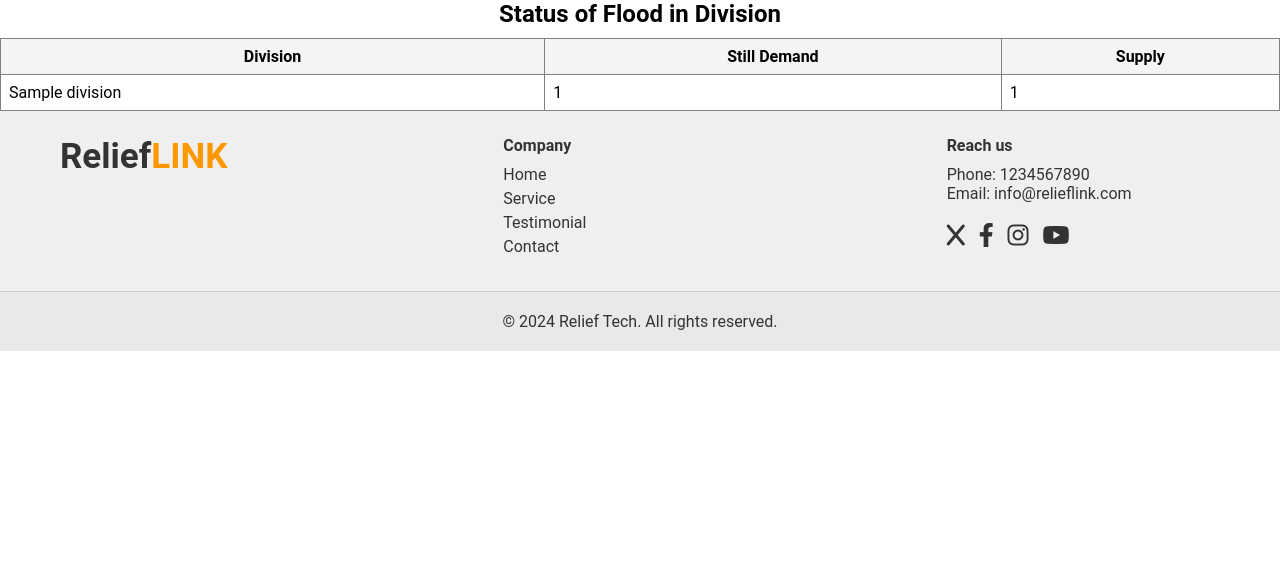
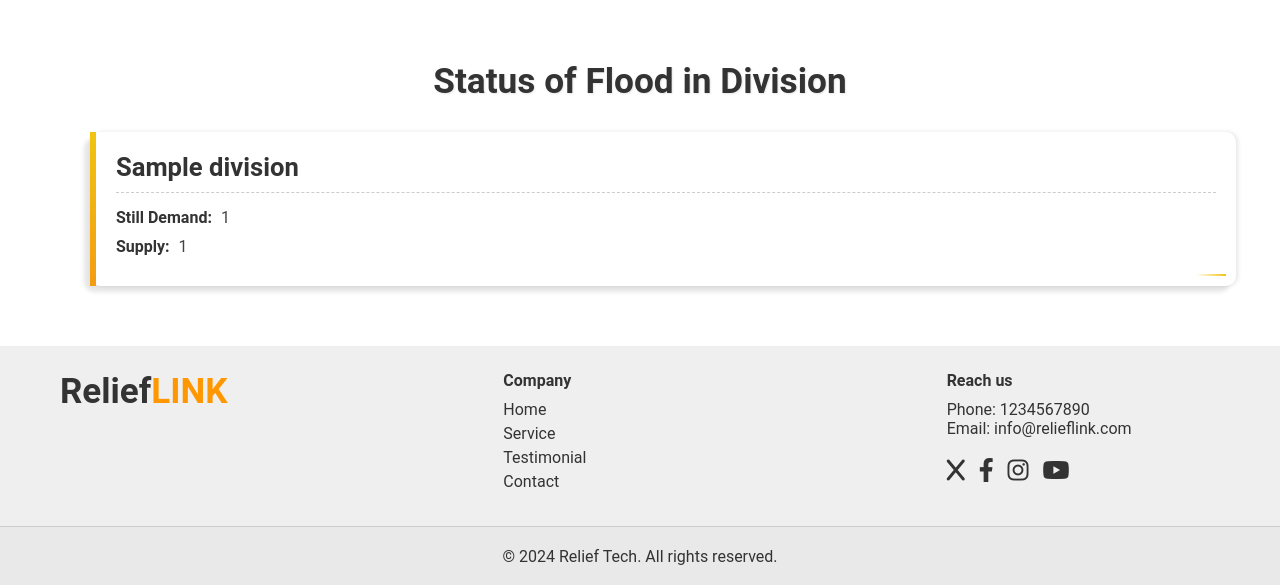
Before and after one commit to TahmidMuntaser/ReliefLink, a Django app: page /status/ in a window 1280 px wide. Shown: the part 80-665 px from the top of the page. Run offline with Django 5.2, Linux system fonts and the light colour scheme; tables that the repository leaves empty hold one stand-in row (values such as "Sample post").

Commit message:
adding style in service page

```diff
--- /dev/null
+++ b/ReliefLink/Status/static/status/status.css
@@ -0,0 +1,85 @@
+.status-section {
+    margin: 30px auto;
+    max-width: 1100px;
+    padding: 30px;
+    /* background: #fafafa; */
+    border-radius: 12px;
+    font-family: 'Poppins', sans-serif;
+}
+
+.status-title {
+    font-size: 2.2em;
+    text-align: center;
+    margin-bottom: 30px;
+    color: #333;
+    text-shadow: 1px 1px 2px rgba(0,0,0,0.1);
+}
+
+.status-grid {
+    display: flex;
+    flex-direction: column;
+    gap: 25px;
+}
+
+.status-card {
+    background: #fff;
+    padding: 20px;
+    border-radius: 10px;
+    position: relative;
+    border-left: 6px solid;
+    border-image: linear-gradient(to bottom, #f1c40f, #f39c12) 1;
+    box-shadow: -6px 6px 4px rgba(0,0,0,0.1), 2px 0 4px rgba(0,0,0,0.1);
+}
+
+.full-width {
+    width: 100%;
+}
+
+.card-header {
+    margin-bottom: 15px;
+    padding-bottom: 10px;
+    border-bottom: 1px dashed #ccc;
+}
+
+.status-card-title {
+    font-size: 1.6em;
+    color: #333;
+    margin: 0;
+    font-weight: 600;
+}
+
+.status-card-link {
+    text-decoration: none;
+    color: inherit;
+    transition: color 0.2s linear;
+}
+
+/* .status-card-link:visited {
+    color: #2980b9;
+} */
+
+.card-body {
+    font-size: 1em;
+    color: #444;
+}
+
+.status-card-detail {
+    margin: 10px 0;
+}
+
+.status-card-detail .label {
+    display: inline-block;
+    font-weight: 600;
+    color: #333;
+    margin-right: 5px;
+}
+
+.status-card::after {
+    content: "";
+    position: absolute;
+    bottom: 10px;
+    right: 10px;
+    width: 30px;
+    height: 2px;
+    background: linear-gradient(90deg, transparent, #f1c40f);
+}
--- a/ReliefLink/Status/templates/status/status.html
+++ b/ReliefLink/Status/templates/status/status.html
@@ -3,34 +3,33 @@
 
 {% block title %}Status{% endblock %}
 
+{% block extra_css %}
+<link rel="stylesheet" href="{% static 'status/status.css' %}">
+{% endblock %}
+
 {% block content %}
 <div class="status-section">
-    <table border="1" style="width: 100%; border-collapse: collapse;">
-        <caption style="font-size: 1.5em; font-weight: bold; margin-bottom: 10px;">Status of Flood in Division</caption>
-        <thead>
-            <tr style="background-color: #f4f4f4;">
-                <th style="padding: 8px;">Division</th>
-                <th style="padding: 8px;">Still Demand</th>
-                <th style="padding: 8px;">Supply</th>
-            </tr>
-        </thead>
-        <tbody>
-            {% for division in floody_divisions %}
-                <tr>
-                    <td style="padding: 8px;">
-                        <a href="{% url 'district_status' division.id %}" style="text-decoration: none; color: inherit;">
+    <h2 class="status-title">Status of Flood in Division</h2>
+    <div class="status-grid">
+        {% for division in floody_divisions %}
+            <div class="status-card full-width">
+                <div class="card-header">
+                    <h3 class="status-card-title">
+                        <a href="{% url 'district_status' division.id %}" class="status-card-link">
                             {{ division.name }}
                         </a>
-                    </td>
-                    <td style="padding: 8px;">{{ division.relief_demand }}</td>
-                    <td style="padding: 8px;">{{ division.relief_supply }}</td>
-                </tr>
-            {% empty %}
-                <tr>
-                    <td colspan="3" style="text-align: center; padding: 8px;">No floody divisions found.</td>
-                </tr>
-            {% endfor %}
-        </tbody>
-    </table>
+                    </h3>
+                </div>
+                <div class="card-body">
+                    <p class="status-card-detail"><span class="label">Still Demand:</span> {{ division.relief_demand }}</p>
+                    <p class="status-card-detail"><span class="label">Supply:</span> {{ division.relief_supply }}</p>
+                </div>
+            </div>
+        {% empty %}
+            <div class="status-card full-width">
+                <p class="status-card-detail">No floody divisions found.</p>
+            </div>
+        {% endfor %}
+    </div>
 </div>
 {% endblock %}
--- a/ReliefLink/Status/views.py
+++ b/ReliefLink/Status/views.py
@@ -2,6 +2,9 @@
 from django.shortcuts import render, get_object_or_404
 from home.models import Division, District, Upazila, Union, Ward, Housh
 import json
+
+def status_view(request):
+    return render(request, 'status/status.html')
 
 def status(request):
     floody_divisions = Division.objects.exclude(floody_districts='[]')
--- a/ReliefLink/home/templates/home/contact.html
+++ b/ReliefLink/home/templates/home/contact.html
@@ -20,7 +20,7 @@
             <div class="contact-item">
                 <i class="fas fa-map-marker-alt"></i>
                 <h4>Address</h4>
-                <p>United States of Ambotola</p>
+                <p>United States of Ambottola</p>
             </div>
             <div class="contact-item">
                 <i class="fas fa-envelope"></i>
```
